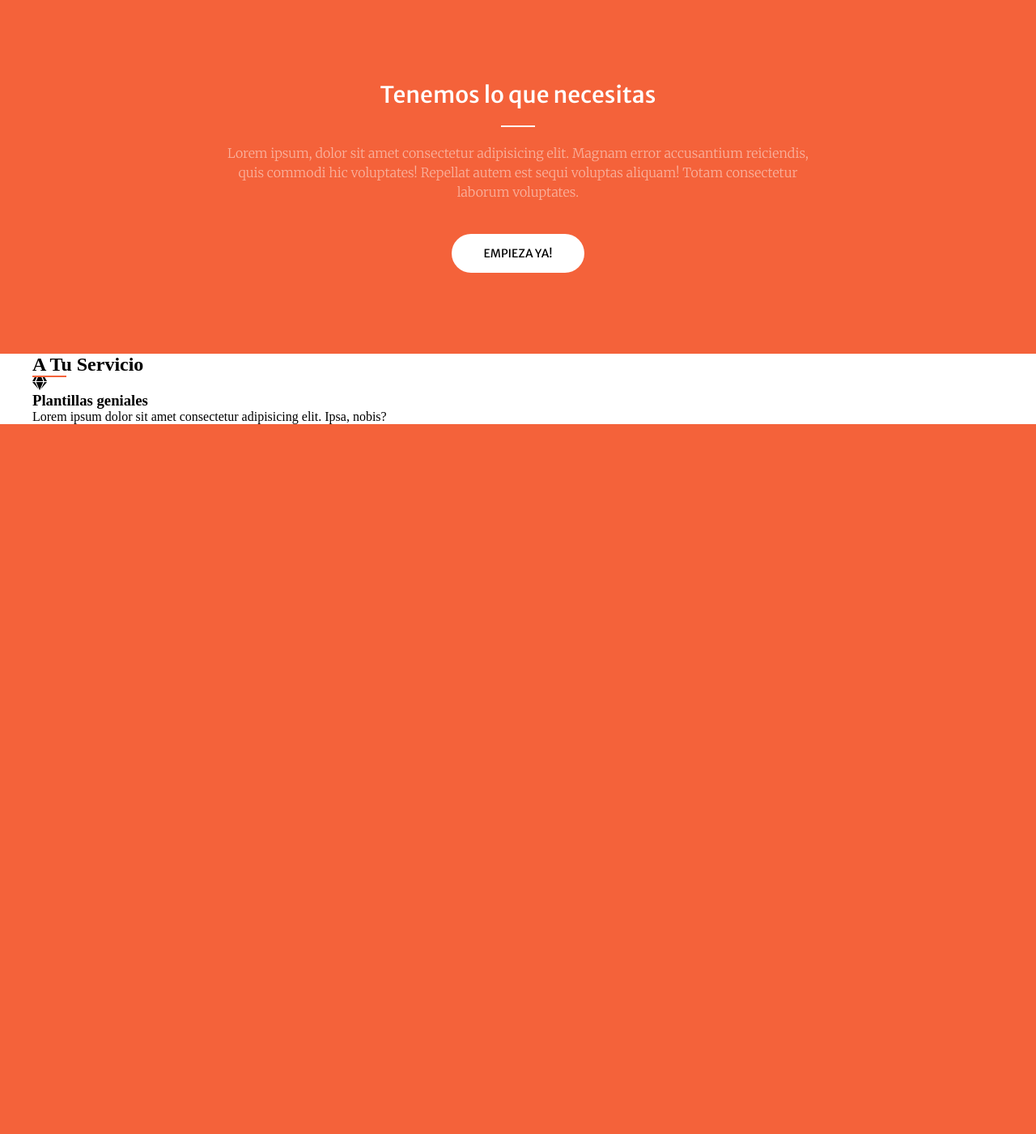
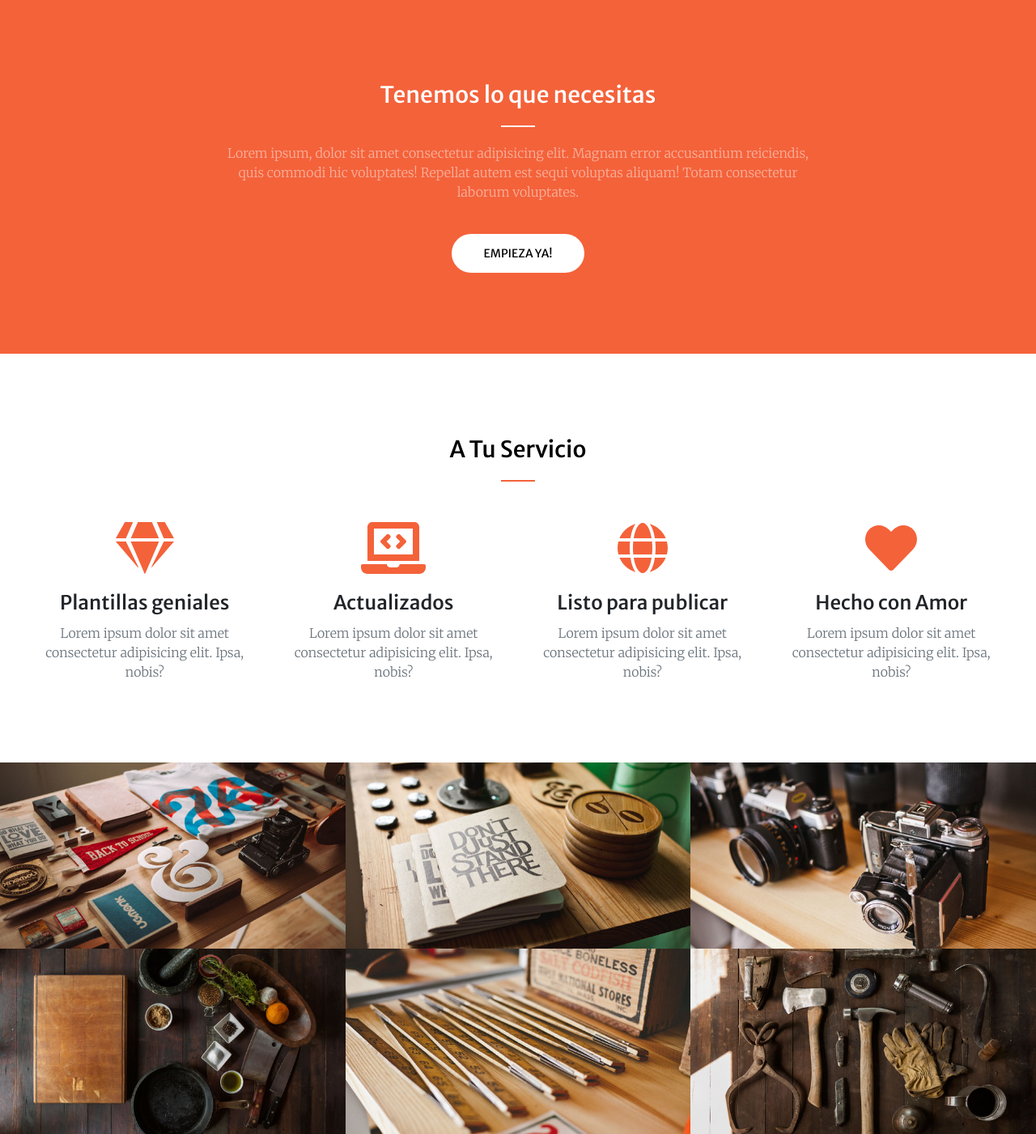
Before and after one commit to Eduarrb/DW2021-1, a PHP site: page / in a window 1280 px wide. Shown: the part 801-2202 px from the top of the page at 81% size. Before the commit the page ends 1325 px from the top, so only its background shows below. Run offline with PHP 8.4, Linux system fonts and the light colour scheme.

Commit message:
clase 10

```diff
--- a/03-CREATIVE/css/estilos.css
+++ b/03-CREATIVE/css/estilos.css
@@ -178,3 +178,104 @@ font-family: 'Merriweather Sans', sans-serif; */
     font-weight: 300;
     color: rgba(255,255,255,.5);
 }
+
+/* SERVICIOS */
+.servicios{
+    padding: 100px 0;
+}
+.servicios__contenedor{
+    display: flex;
+    flex-direction: column;
+    justify-content: center;
+    align-items: center;
+}
+.servicios__contenedor h2{
+    font-family: 'Merriweather Sans', sans-serif;
+    font-size: 28px;
+    font-weight: 500;
+}
+.servicios__contenedor__box{
+    width: 100%;
+    display: flex;
+    /* padding: 0 30px; */
+    justify-content: space-between;
+    /* margin-top: 30px; */
+}
+.servicios__contenedor__box article{
+    text-align: center;
+    width: calc(25% - 90px / 4);
+}
+.servicios__contenedor__box article svg{
+    color: #f4623a;
+    font-size: 64px;
+}
+.servicios__contenedor__box article h3{
+    font-family: 'Merriweather Sans', sans-serif;
+    font-size: 24px;
+    color: #212529;
+    font-weight: 500;
+}
+.servicios__contenedor__box article p{
+    font-family: 'Merriweather', serif;
+    line-height: 24px;
+    font-weight: 300;
+    color: #6c757d;
+}
+
+/* PORTAFOLIO */
+.portafolio{
+    display: flex;
+    flex-wrap: wrap;
+}
+.portafolio__item{
+    width: calc(100% / 3);
+    position: relative;
+}
+
+
+
+.portafolio__item img{
+    display: block;
+    width: 100%;
+}
+.portafolio__item div{
+    /* background-color: #f4623a; */
+    background-color: rgba(244,98,58,.8);
+    position: absolute;
+    top: 0;
+    left: 0;
+    width: 100%;
+    height: 100%;
+    /* display: none; */
+    display: flex;
+    flex-direction: column;
+    justify-content: center;
+    align-items: center;
+    opacity: 0;
+    visibility: hidden;
+    transition: all .3s;
+}
+
+.portafolio__item:hover .portafolio__item__data{
+    /* display: flex; */
+    opacity: 1;
+    visibility: visible;
+    transition: all .3s;
+}
+
+/* .portafolio__item img:hover .portafolio__item div{
+    display: flex;
+} */
+.categoria{
+    font-family: 'Merriweather Sans', sans-serif;
+    font-size: 14px;
+    color: rgba(255,255,255,.6);
+    text-transform: uppercase;
+    font-weight: 700;
+}
+.nombreProyecto{
+    font-family: 'Merriweather', serif;
+    font-size: 19px;
+    color: white;
+    margin-top: 5px;
+}
--- a/03-CREATIVE/index.html
+++ b/03-CREATIVE/index.html
@@ -56,15 +56,74 @@
     <section class="servicios">
         <div class="servicios__contenedor contenedor">
             <h2>A Tu Servicio</h2>
-            <div class="separador separador-naranja"></div>
-            <div class="servicios__contenedor__box">
+            <div class="separador separador-naranja mt-2 mb-2"></div>
+            <div class="servicios__contenedor__box mt-3">
                 <article>
                     <i class="fas fa-gem"></i>
-                    <h3>Plantillas geniales</h3>
+                    <h3 class="mt-2 mb-1">Plantillas geniales</h3>
+                    <p>Lorem ipsum dolor sit amet consectetur adipisicing elit. Ipsa, nobis?</p>
+                </article>
+                <article>
+                    <i class="fas fa-laptop-code"></i>
+                    <h3 class="mt-2 mb-1">Actualizados</h3>
+                    <p>Lorem ipsum dolor sit amet consectetur adipisicing elit. Ipsa, nobis?</p>
+                </article>
+                <article>
+                    <i class="fas fa-globe"></i>
+                    <h3 class="mt-2 mb-1">Listo para publicar</h3>
+                    <p>Lorem ipsum dolor sit amet consectetur adipisicing elit. Ipsa, nobis?</p>
+                </article>
+                <article>
+                    <i class="fas fa-heart"></i>
+                    <h3 class="mt-2 mb-1">Hecho con Amor</h3>
                     <p>Lorem ipsum dolor sit amet consectetur adipisicing elit. Ipsa, nobis?</p>
                 </article>
             </div>
         </div>
     </section>
+    <section class="portafolio">
+        <div class="portafolio__item">
+            <img src="img/1.jpg" alt="">
+            <div class="portafolio__item__data">
+                <span class="categoria">categoria</span>
+                <span class="nombreProyecto">Nombre de Proyecto</span>
+            </div>
+        </div>
+        <div class="portafolio__item">
+            <img src="img/2.jpg" alt="">
+            <div class="portafolio__item__data">
+                <span class="categoria">categoria</span>
+                <span class="nombreProyecto">Nombre de Proyecto</span>
+            </div>
+        </div>
+        <div class="portafolio__item">
+            <img src="img/3.jpg" alt="">
+            <div class="portafolio__item__data">
+                <span class="categoria">categoria</span>
+                <span class="nombreProyecto">Nombre de Proyecto</span>
+            </div>
+        </div>
+        <div class="portafolio__item">
+            <img src="img/4.jpg" alt="">
+            <div class="portafolio__item__data">
+                <span class="categoria">categoria</span>
+                <span class="nombreProyecto">Nombre de Proyecto</span>
+            </div>
+        </div>
+        <div class="portafolio__item">
+            <img src="img/5.jpg" alt="">
+            <div class="portafolio__item__data">
+                <span class="categoria">categoria</span>
+                <span class="nombreProyecto">Nombre de Proyecto</span>
+            </div>
+        </div>
+        <div class="portafolio__item">
+            <img src="img/6.jpg" alt="">
+            <div class="portafolio__item__data">
+                <span class="categoria">categoria</span>
+                <span class="nombreProyecto">Nombre de Proyecto</span>
+            </div>
+        </div>
+    </section>
 </body>
 </html>
```
